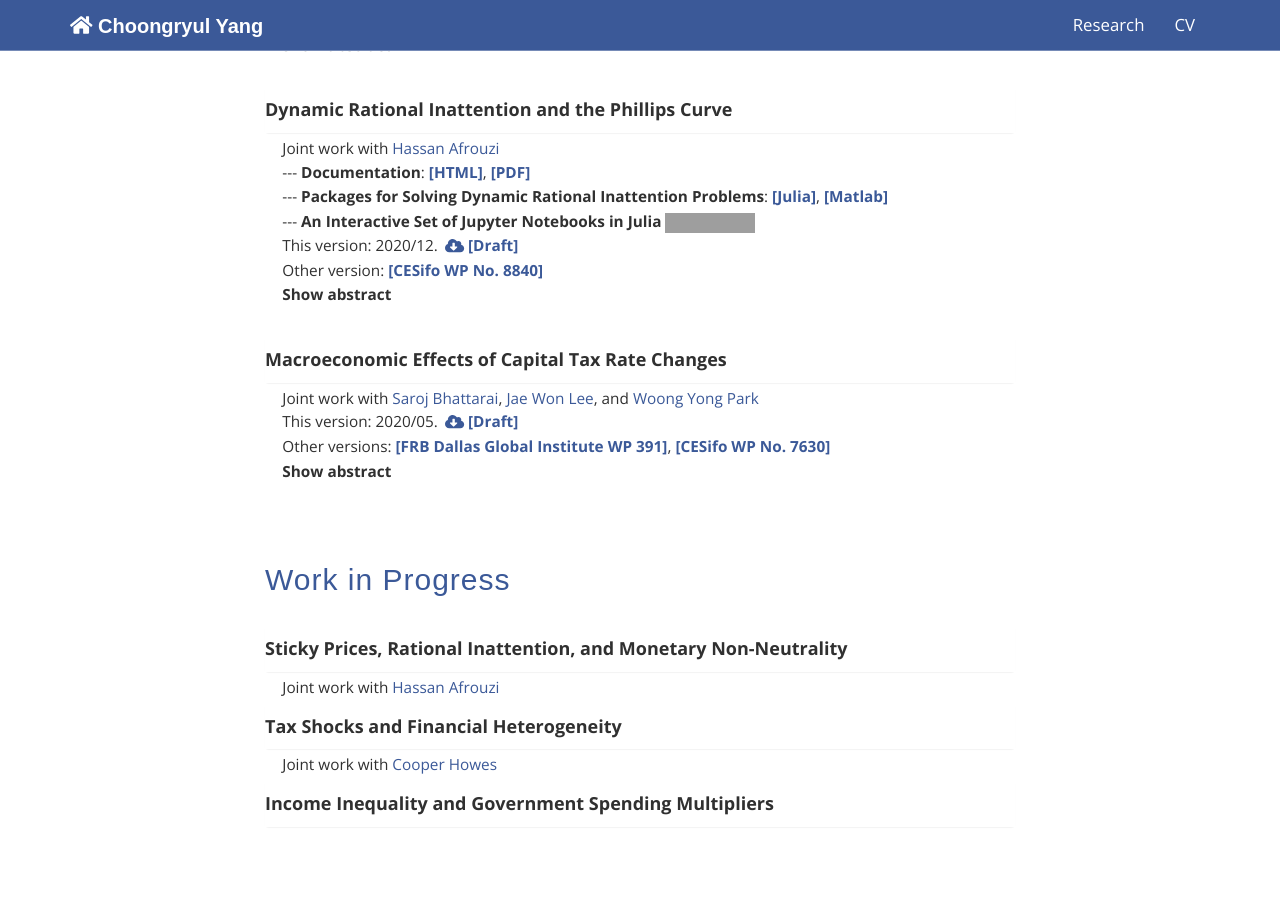
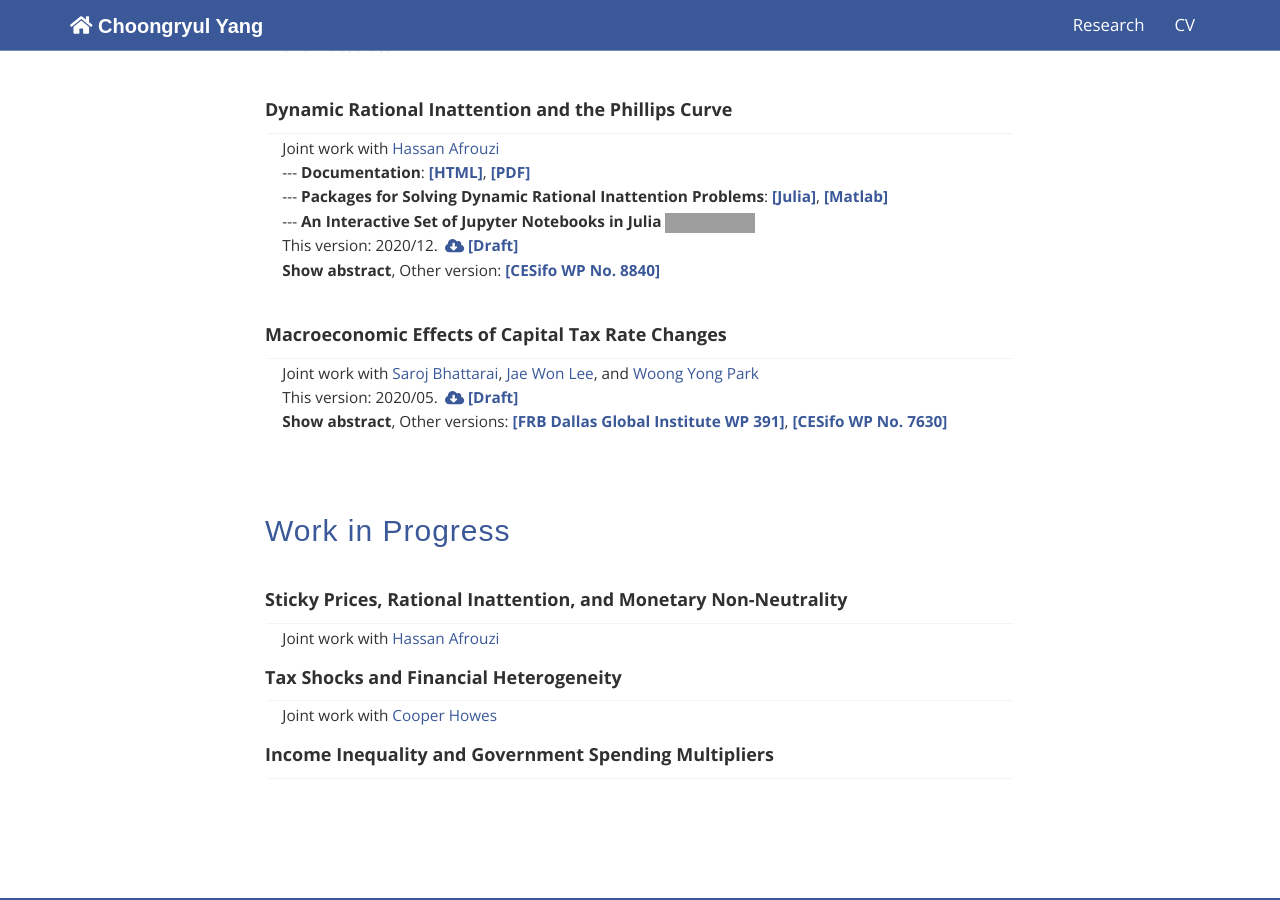
Before and after one commit to choongryulyang/choongryulyang.github.io, a Jekyll site: the page built from index.html, in a window 1280 px wide and 900 px high, scrolled down 1522 px. Built offline with Jekyll 4.4.1, drawn with Linux system fonts in a browser that asks for light colours; grey boxes are pictures that could not be loaded.

Commit message:
Update index.html

```diff
--- a/index.html
+++ b/index.html
@@ -341,15 +341,19 @@ title: Choongryul Yang
 						<a class="two" style="margin-left: 0.2em; color: #3b5998" href="research/dynamic_inattention.pdf" target="_blank" onclick="ga('send','event','AY Draft', 'Click', 'Design')">
 						<i class="fas fa-cloud-download-alt" ></i> <b>[Draft]</b></a>
 						</p>
-						<p style="margin-bottom:0px; font-size: 11.5pt">
+						<!--<p style="margin-bottom:0px; font-size: 11.5pt">
 						Other version:
 						<a class="two" style="color: #3b5998" href="https://www.cesifo.org/en/publikationen/2021/working-paper/dynamic-rational-inattention-and-phillips-curve" target="_blank" onclick="ga('send','event','AY CESifo', 'Click', 'Design')">
 						<b>[CESifo WP No. 8840]</b></a>
-						</p>
+						</p>-->
 
 						<p style="margin-bottom:0px; font-size: 11.5pt">
 						<a class="two" target="_blank" onclick="ga('send','event','AY Abstract', 'Click', 'Design')">
-						<label for="AY">abstract </label></a>
+						<label for="AY">abstract </label></a>,
+
+						Other version:
+						<a class="two" style="color: #3b5998" href="https://www.cesifo.org/en/publikationen/2021/working-paper/dynamic-rational-inattention-and-phillips-curve" target="_blank" onclick="ga('send','event','AY CESifo', 'Click', 'Design')">
+						<b>[CESifo WP No. 8840]</b></a>
 						</p>
 
 						<input type="checkbox" id="AY"/>
@@ -411,17 +415,23 @@ title: Choongryul Yang
 						<b>[Slides]</b>.</a>-->
 						</p>
 
-						<p style="margin-bottom:0px; font-size: 11.5pt">
+						<!--<p style="margin-bottom:0px; font-size: 11.5pt">
 						Other versions:
 						<a class="two" style="color: #3b5998" href="https://www.dallasfed.org/institute/wpapers/2020/0391.aspx" target="_blank" onclick="ga('send','event','BSY Other Version', 'Click', 'Design')">
 						<b>[FRB Dallas Global Institute WP 391]</b></a>,
 						<a class="two" style="color: #3b5998" href="https://www.cesifo.org/en/publikationen/2019/working-paper/macroeconomic-effects-capital-tax-rate-changes" target="_blank" onclick="ga('send','event','BSY Other Version', 'Click', 'Design')">
 						<b>[CESifo WP No. 7630]</b></a>
-						</p>
+						</p>-->
 
 						<p style="margin-bottom:0px; font-size: 11.5pt">
 						<a class="two" target="_blank" onclick="ga('send','event','BLPY Abstract', 'Click', 'Design')">
-						<label for="BLPY">abstract </label></a>
+						<label for="BLPY">abstract </label></a>,
+
+						Other versions:
+						<a class="two" style="color: #3b5998" href="https://www.dallasfed.org/institute/wpapers/2020/0391.aspx" target="_blank" onclick="ga('send','event','BSY Other Version', 'Click', 'Design')">
+						<b>[FRB Dallas Global Institute WP 391]</b></a>,
+						<a class="two" style="color: #3b5998" href="https://www.cesifo.org/en/publikationen/2019/working-paper/macroeconomic-effects-capital-tax-rate-changes" target="_blank" onclick="ga('send','event','BSY Other Version', 'Click', 'Design')">
+						<b>[CESifo WP No. 7630]</b></a>
 						</p>
 
 						<input type="checkbox" id="BLPY"/>
```
